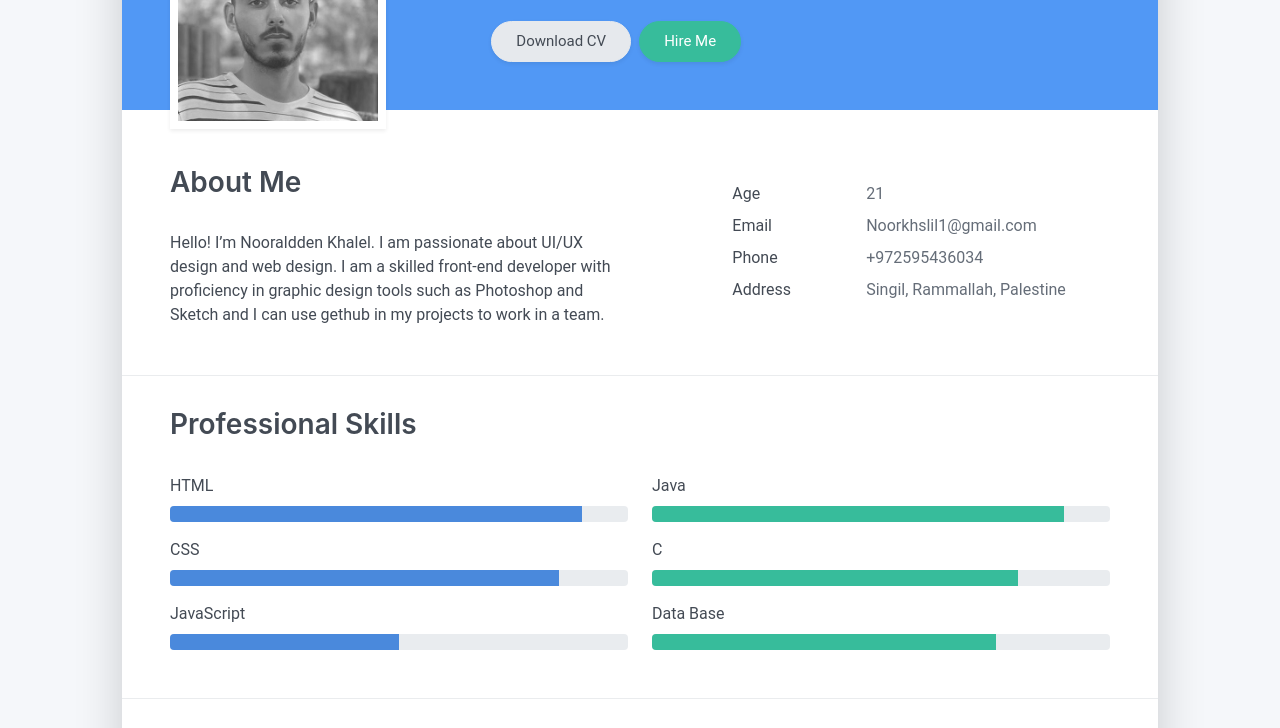
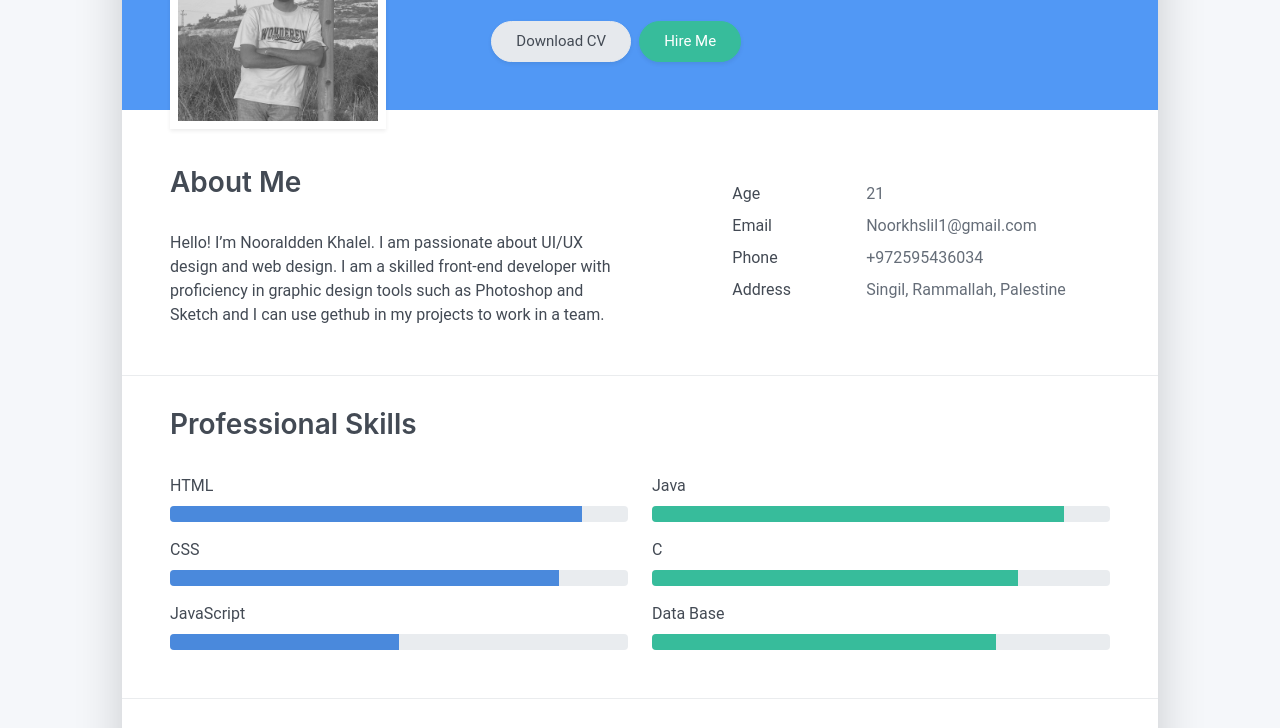
Before and after one commit to Noorkhalel/NoorCv.github.io, a plain HTML site: page index.html in a window 1280 px wide. Shown: the part 259-987 px from the top of the page. Drawn offline with nearby package versions, Linux system fonts and the light colour scheme.

Commit message:
imageChang

```diff
--- a/index.html
+++ b/index.html
@@ -6,11 +6,9 @@
     <meta name="viewport" content="width=device-width, initial-scale=1">
     <title>Noor khalel CV</title>
     <link rel="icon" type="image/x-icon" href="./images/cv.png">
-    <!-- <link rel="preconnect" href="https://fonts.gstatic.com" crossorigin="crossorigin"/> -->
-    <!-- <link rel="preload" as="style" href="https://fonts.googleapis.com/css2?family=Poppins:wght@600&amp;family=Roboto:wght@300;400;500;700&amp;display=swap"/> -->
-    <!-- <link rel="stylesheet" href="https://fonts.googleapis.com/css2?family=Poppins:wght@600&amp;family=Roboto:wght@300;400;500;700&amp;display=swap" media="print" onload="this.media='all'"/> -->
+
     <noscript>
-      <!-- <link rel="stylesheet" href="https://fonts.googleapis.com/css2?family=Poppins:wght@600&amp;family=Roboto:wght@300;400;500;700&amp;display=swap"/> -->
+
     </noscript>
     <link href="css/font-awesome/css/all.min.css" rel="stylesheet">
     <link href="css/bootstrap.css" rel="stylesheet">
@@ -51,7 +49,7 @@
   <div class="cover-bg p-3 p-lg-4 text-white">
     <div class="row">
       <div class="col-lg-4 col-md-5">
-        <div class="avatar hover-effect bg-white shadow-sm p-1"><img src="images/avatar.jpg" width="200" height="200"/></div>
+        <div class="avatar hover-effect bg-white shadow-sm p-1"><img src="images/A.jpeg" width="200" height="200"/></div>
       </div>
       <div class="col-lg-8 col-md-7 text-center text-md-start">
         <h2 class="h1 mt-2" data-aos="fade-left" data-aos-delay="0">Noor Khalel</h2>
```
Also changed, not shown: images/A.jpeg (added).
